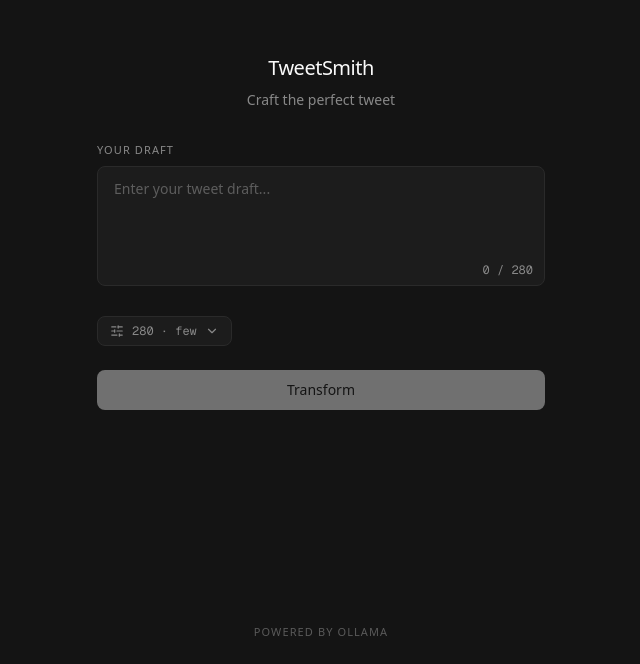
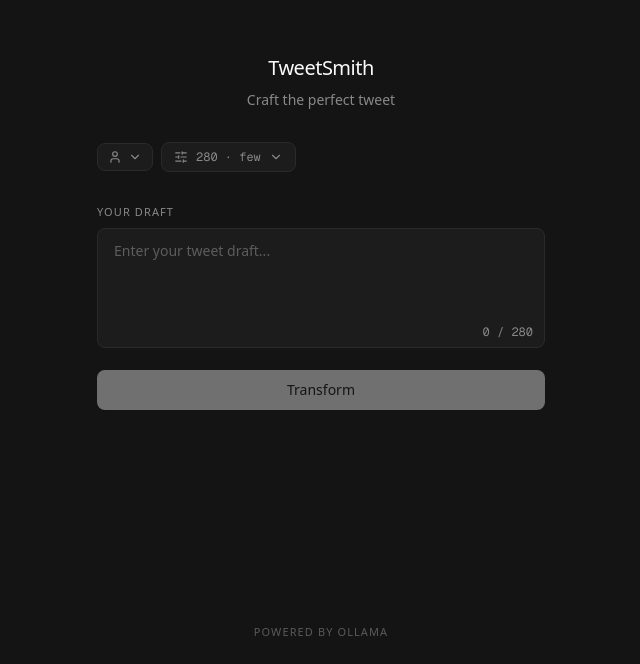
Before and after one commit to ArthurGamby/tweetsmith, a Next.js app: page / in a window 1280 px wide. Shown: the part 136-800 px from the top of the page, without its empty margins (319-959 px from the left). Built offline with nearby package versions, Linux system fonts and the light colour scheme.

Commit message:
filters and context options

```diff
--- /dev/null
+++ b/app/components/ContextSettings.tsx
@@ -0,0 +1,81 @@
+"use client";
+
+import { useEffect, useState } from "react";
+import { User, ChevronDown } from "lucide-react";
+
+const STORAGE_KEY = "TweetSmith-context";
+
+// Props for ContextButton
+interface ContextButtonProps {
+  isOpen: boolean;
+  onToggle: () => void;
+  hasContext: boolean;
+}
+
+// Props for ContextPanel
+interface ContextPanelProps {
+  context: string;
+  onContextChange: (context: string) => void;
+}
+
+/**
+ * Toggle button for context settings
+ * Shows a dot indicator when context is set
+ */
+export function ContextButton({
+  isOpen,
+  onToggle,
+  hasContext,
+}: ContextButtonProps) {
+  return (
+    <button
+      onClick={onToggle}
+      className="relative flex items-center gap-1.5 px-2.5 py-1.5 text-xs text-muted hover:text-foreground bg-card border border-border rounded-lg transition-colors cursor-pointer"
+    >
+      <User className="h-3.5 w-3.5" />
+      {/* Dot indicator when context is set */}
+      {hasContext && (
+        <span className="absolute -top-1 -right-1 h-2 w-2 bg-foreground rounded-full" />
+      )}
+      <ChevronDown
+        className={`h-3.5 w-3.5 transition-transform ${isOpen ? "rotate-180" : ""}`}
+      />
+    </button>
+  );
+}
+
+/**
+ * Textarea panel for entering context
+ * Persists to localStorage
+ */
+export function ContextPanel({ context, onContextChange }: ContextPanelProps) {
+  const [value, setValue] = useState(context);
+
+  // Load from localStorage on mount
+  useEffect(() => {
+    const saved = localStorage.getItem(STORAGE_KEY);
+    if (saved) {
+      setValue(saved);
+      onContextChange(saved);
+    }
+  }, [onContextChange]);
+
+  // Save to localStorage and update parent
+  const handleChange = (newValue: string) => {
+    setValue(newValue);
+    onContextChange(newValue);
+    localStorage.setItem(STORAGE_KEY, newValue);
+  };
+
+  return (
+    <div className="w-full">
+      <textarea
+        value={value}
+        onChange={(e) => handleChange(e.target.value)}
+        placeholder="Describe your style, tone, or audience..."
+        rows={2}
+        className="w-full px-3 py-2 bg-card border border-border rounded-lg text-sm text-foreground placeholder:text-muted/60 resize-none focus:outline-none focus:border-muted/50 transition-colors"
+      />
+    </div>
+  );
+}
--- a/app/components/FilterOptions.tsx
+++ b/app/components/FilterOptions.tsx
@@ -38,7 +38,7 @@
   return (
     <button
       onClick={onToggle}
-      className="flex items-center gap-2 px-3 py-1.5 text-xs text-muted hover:text-foreground bg-card border border-border rounded-lg transition-colors"
+      className="flex items-center gap-2 px-3 py-1.5 text-xs text-muted hover:text-foreground bg-card border border-border rounded-lg transition-colors cursor-pointer"
     >
       <SlidersHorizontal className="h-3.5 w-3.5" />
       <span className="font-mono">
--- a/app/components/TweetTransformer.tsx
+++ b/app/components/TweetTransformer.tsx
@@ -1,7 +1,10 @@
 "use client";
 
-import { useState } from "react";
+import { useState, useEffect, useCallback } from "react";
 import { FilterButton, FilterPanel, type Filters } from "./FilterOptions";
+import { ContextButton, ContextPanel } from "./ContextSettings";
+
+type OpenPanel = "none" | "context" | "filters";
 
 export default function TweetTransformer() {
   const [input, setInput] = useState("");
@@ -12,7 +15,29 @@
     maxChars: 280,
     emojiMode: "few",
   });
-  const [isFiltersOpen, setIsFiltersOpen] = useState(false);
+  const [openPanel, setOpenPanel] = useState<OpenPanel>("none");
+  const [context, setContext] = useState("");
+  const [hasContext, setHasContext] = useState(false);
+
+  // Check localStorage for existing context on mount
+  useEffect(() => {
+    const saved = localStorage.getItem("TweetSmith-context");
+    if (saved && saved.trim().length > 0) {
+      setContext(saved);
+      setHasContext(true);
+    }
+  }, []);
+
+  // Handle context changes
+  const handleContextChange = useCallback((newContext: string) => {
+    setContext(newContext);
+    setHasContext(newContext.trim().length > 0);
+  }, []);
+
+  // Toggle panel - clicking one closes the other
+  const togglePanel = (panel: "context" | "filters") => {
+    setOpenPanel((current) => (current === panel ? "none" : panel));
+  };
 
   const characterCount = input.length;
   const isOverLimit = characterCount > filters.maxChars;
@@ -50,7 +75,49 @@
   };
 
   return (
-    <div className="w-full space-y-6">
+    <div className="w-full space-y-4">
+      {/* Settings Row - Both buttons inline, above input */}
+      <div className="space-y-2">
+        <div className="flex items-center gap-2">
+          <ContextButton
+            isOpen={openPanel === "context"}
+            onToggle={() => togglePanel("context")}
+            hasContext={hasContext}
+          />
+          <FilterButton
+            isOpen={openPanel === "filters"}
+            onToggle={() => togglePanel("filters")}
+            filters={filters}
+          />
+        </div>
+
+        {/* Context Panel with smooth animation */}
+        <div
+          className={`grid transition-all duration-200 ease-out ${
+            openPanel === "context"
+              ? "grid-rows-[1fr] opacity-100"
+              : "grid-rows-[0fr] opacity-0"
+          }`}
+        >
+          <div className="overflow-hidden">
+            <ContextPanel context={context} onContextChange={handleContextChange} />
+          </div>
+        </div>
+
+        {/* Filter Panel with smooth animation */}
+        <div
+          className={`grid transition-all duration-200 ease-out ${
+            openPanel === "filters"
+              ? "grid-rows-[1fr] opacity-100"
+              : "grid-rows-[0fr] opacity-0"
+          }`}
+        >
+          <div className="overflow-hidden">
+            <FilterPanel filters={filters} onFiltersChange={setFilters} />
+          </div>
+        </div>
+      </div>
+
       {/* Input Section */}
       <div className="space-y-2">
         <label className="block text-[11px] font-medium uppercase tracking-[0.1em] text-muted">
@@ -73,18 +140,6 @@
             </span>
           </div>
         </div>
-      </div>
-
-      {/* Filter Options */}
-      <div className="space-y-2">
-        <FilterButton
-          isOpen={isFiltersOpen}
-          onToggle={() => setIsFiltersOpen(!isFiltersOpen)}
-          filters={filters}
-        />
-        {isFiltersOpen && (
-          <FilterPanel filters={filters} onFiltersChange={setFilters} />
-        )}
       </div>
 
       {/* Transform Button */}
@@ -123,9 +178,7 @@
       </button>
 
       {/* Error Message */}
-      {error && (
-        <p className="text-sm text-red-400">{error}</p>
-      )}
+      {error && <p className="text-sm text-red-400">{error}</p>}
 
       {/* Output Section */}
       {output && (
```
